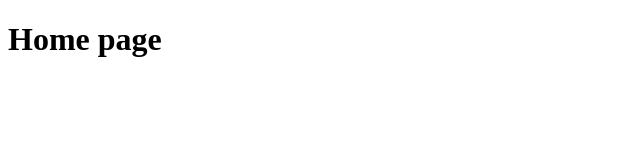
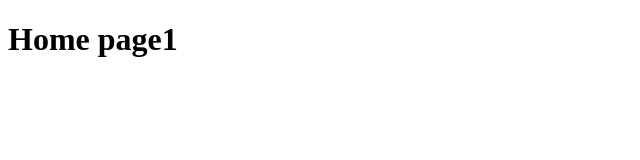
Before and after one commit to aalexblade/nextjs-course, a Next.js app: page / in a window 1280 px wide. Shown: the top 160 px of the page, without its empty margins (0-640 px from the left). Built offline with nearby package versions, Linux system fonts and the light colour scheme.

Commit message:
add page1

```diff
--- a/src/app/page.tsx
+++ b/src/app/page.tsx
@@ -1,7 +1,7 @@
 export default function Home() {
   return (
     <main>
-      <h1>Home page</h1>
+      <h1>Home page1</h1>
     </main>
   );
 }
```
